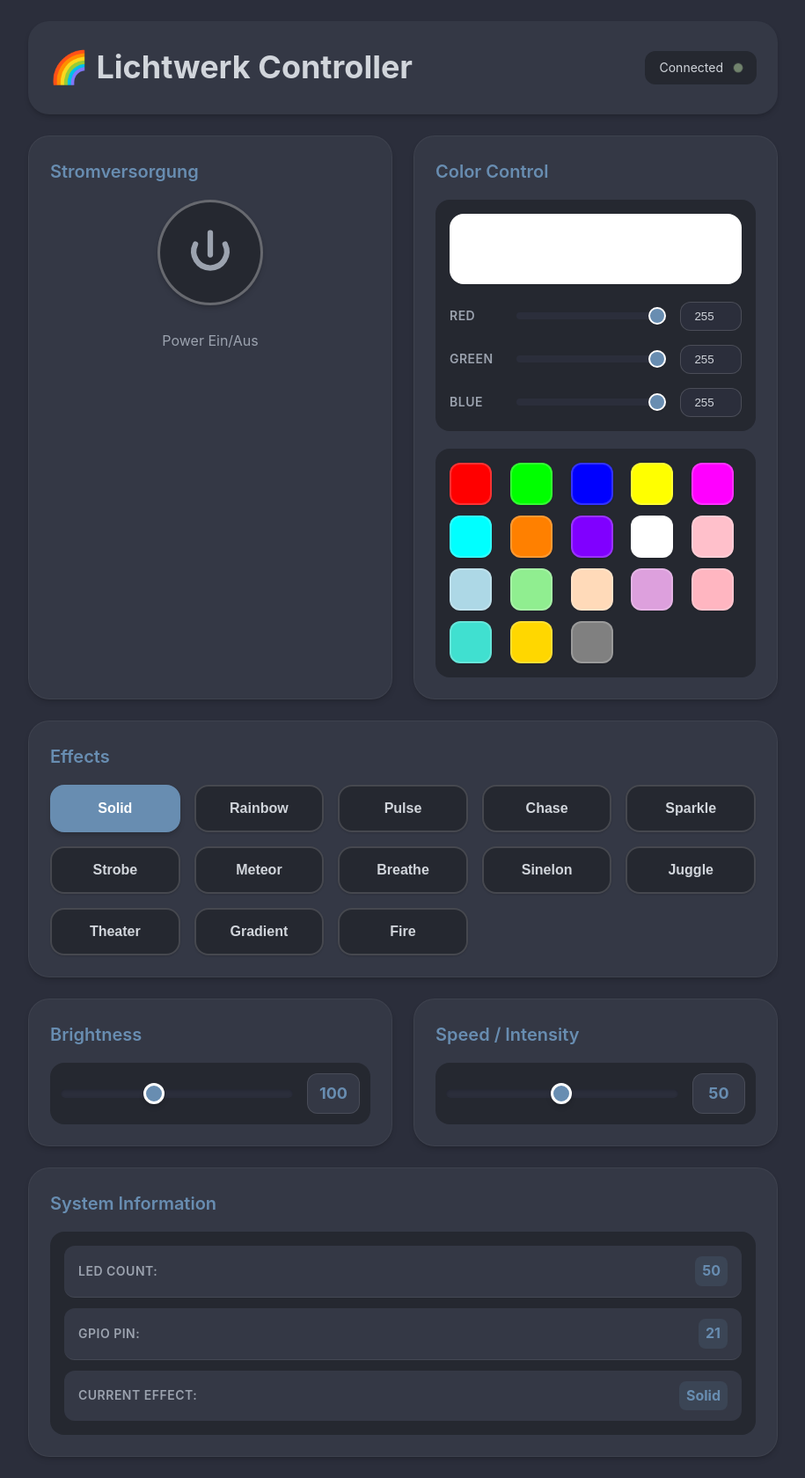
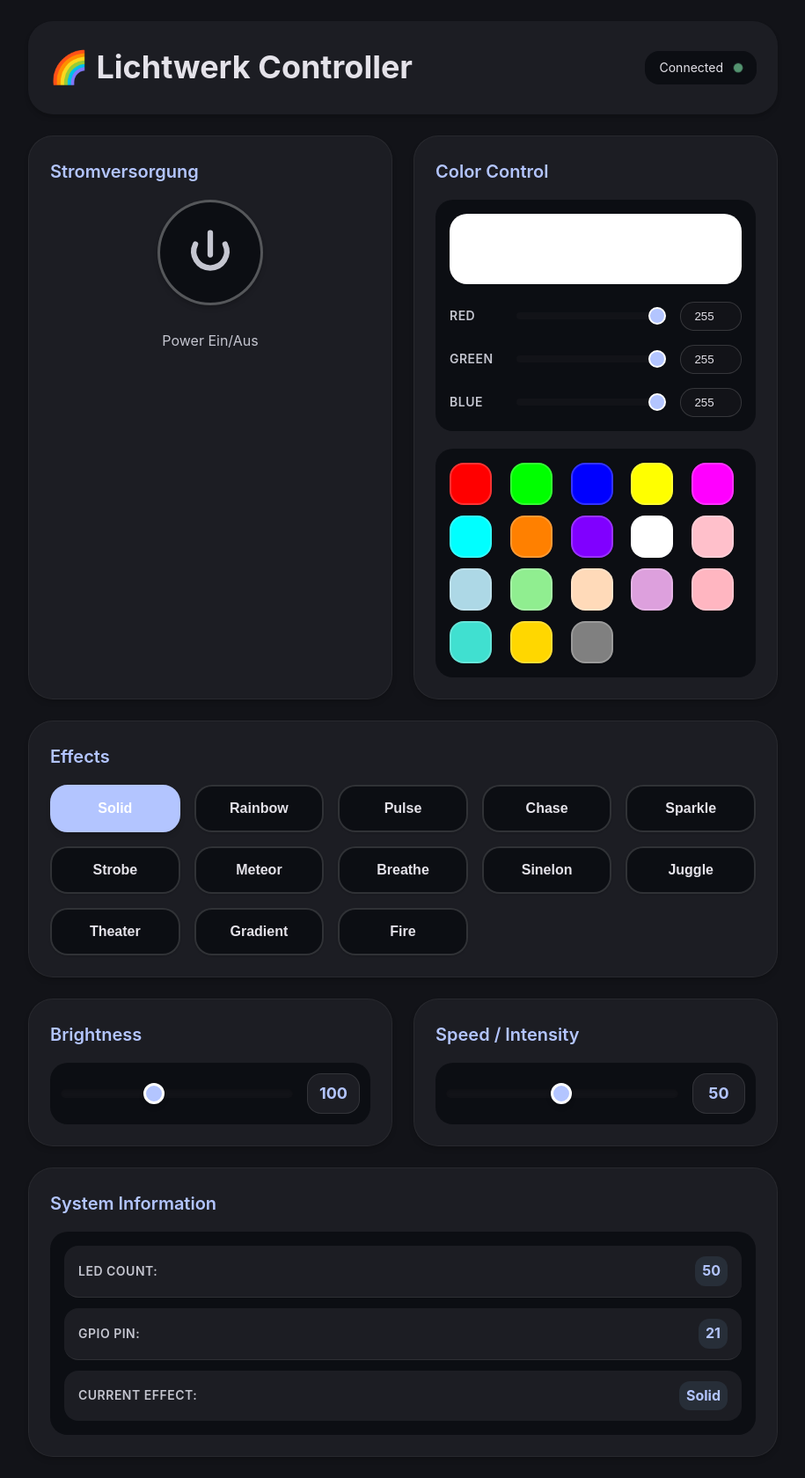
Before and after one commit to pepperonas/lichtwerk-controller, a Flask app: page / in a window 1280 px wide. Shown: the whole page at 88% size, without its empty margins (182-1097 px from the left). Run offline with Flask 3, Linux system fonts and the light colour scheme.

Commit message:
UI: Material Design 3 Expressive reskin
Retarget the CSS design tokens (color + shape scale) to MD3 Expressive: tonal
dark surface containers, vibrant tonal accents, larger corner radii, on-surface
text roles. Markup/JS untouched. Verified live.

Co-Authored-By: Claude Opus 4.8 (1M context) <noreply@anthropic.com>

```diff
--- a/static/css/style.css
+++ b/static/css/style.css
@@ -1,14 +1,20 @@
 :root {
-    /* Modern Dark Theme Colors */
-    --background-dark: #2B2E3B;
-    --background-darker: #252830;
-    --card-background: #343845;
-    --accent-blue: #688db1;
-    --accent-green: #9cb68f;
-    --accent-red: #e16162;
-    --accent-orange: #e4a853;
-    --text-primary: #d1d5db;
-    --text-secondary: #9ca3af;
+    /* Material Design 3 Expressive — dark, tonal, vibrant */
+    --background-dark: #121318;        /* surface */
+    --background-darker: #0c0e13;      /* container-lowest */
+    --card-background: #1c1d23;        /* surface-container */
+    --surface-high: #26272d;
+    --surface-highest: #303137;
+    --outline: #46474f;
+    --accent-blue: #b3c5ff;            /* primary (vibrant) */
+    --on-primary: #0a285a;
+    --accent-green: #7ddfa6;
+    --accent-red: #ffb4ab;
+    --accent-orange: #f4c66a;
+    --text-primary: #e4e2e9;           /* on-surface */
+    --text-secondary: #c5c6d0;         /* on-surface-variant */
+    --ease-spring: linear(0,0.009 1.2%,0.035 2.5%,0.158 6%,0.793 18.4%,0.984 23%,1.07 27%,1.104 31.5%,1.103 35%,1.07 41%,1.013 50%,0.991 57%,0.998 75%,1);
+    --ease-emph: cubic-bezier(0.2,0,0,1);
 
     /* Spacing */
     --spacing-1: 0.25rem;
@@ -22,11 +28,11 @@
     --spacing-12: 3rem;
     --spacing-16: 4rem;
 
-    /* Border Radius */
-    --radius-sm: 0.5rem;
-    --radius: 0.75rem;
-    --radius-lg: 1rem;
-    --radius-xl: 1.5rem;
+    /* Border Radius — MD3 shape scale */
+    --radius-sm: 0.75rem;
+    --radius: 1rem;
+    --radius-lg: 1.25rem;
+    --radius-xl: 1.75rem;
 
     /* Shadows */
     --shadow-sm: 0 1px 2px 0 rgb(0 0 0 / 0.15);
```
